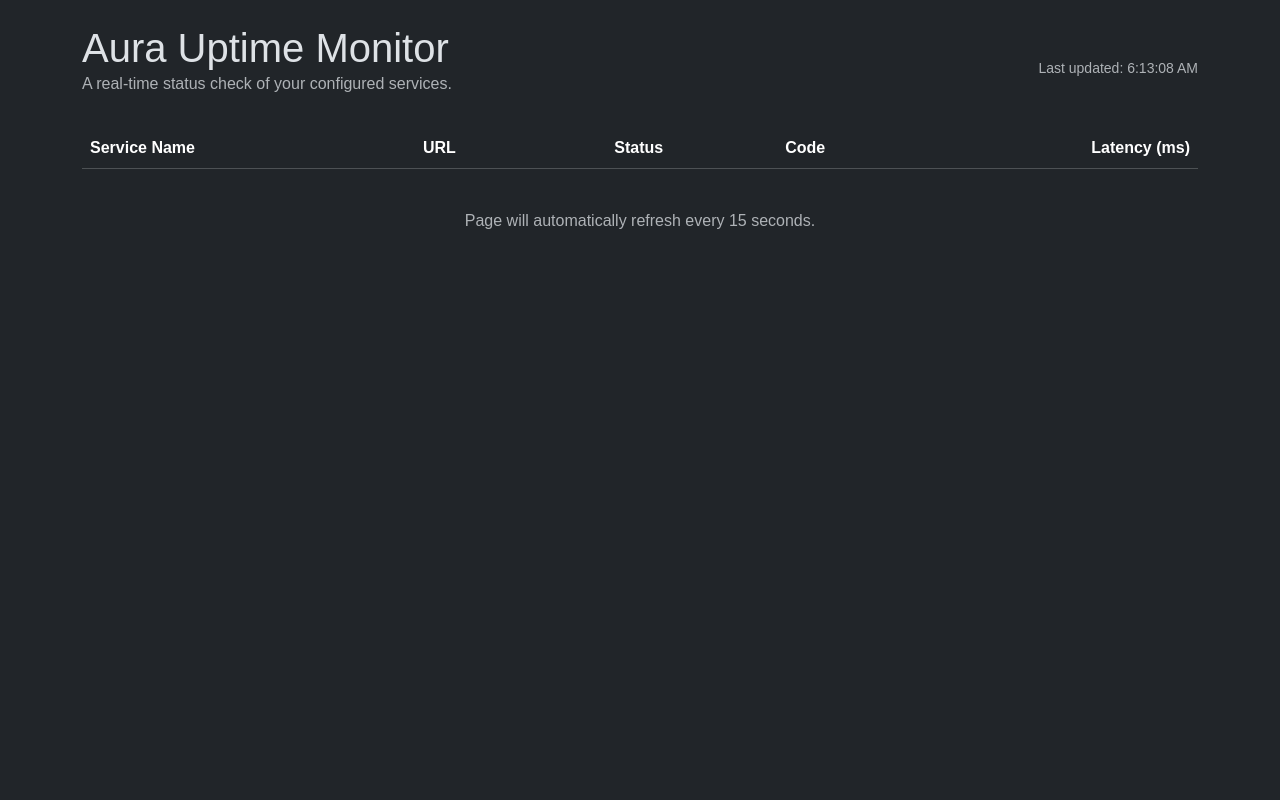
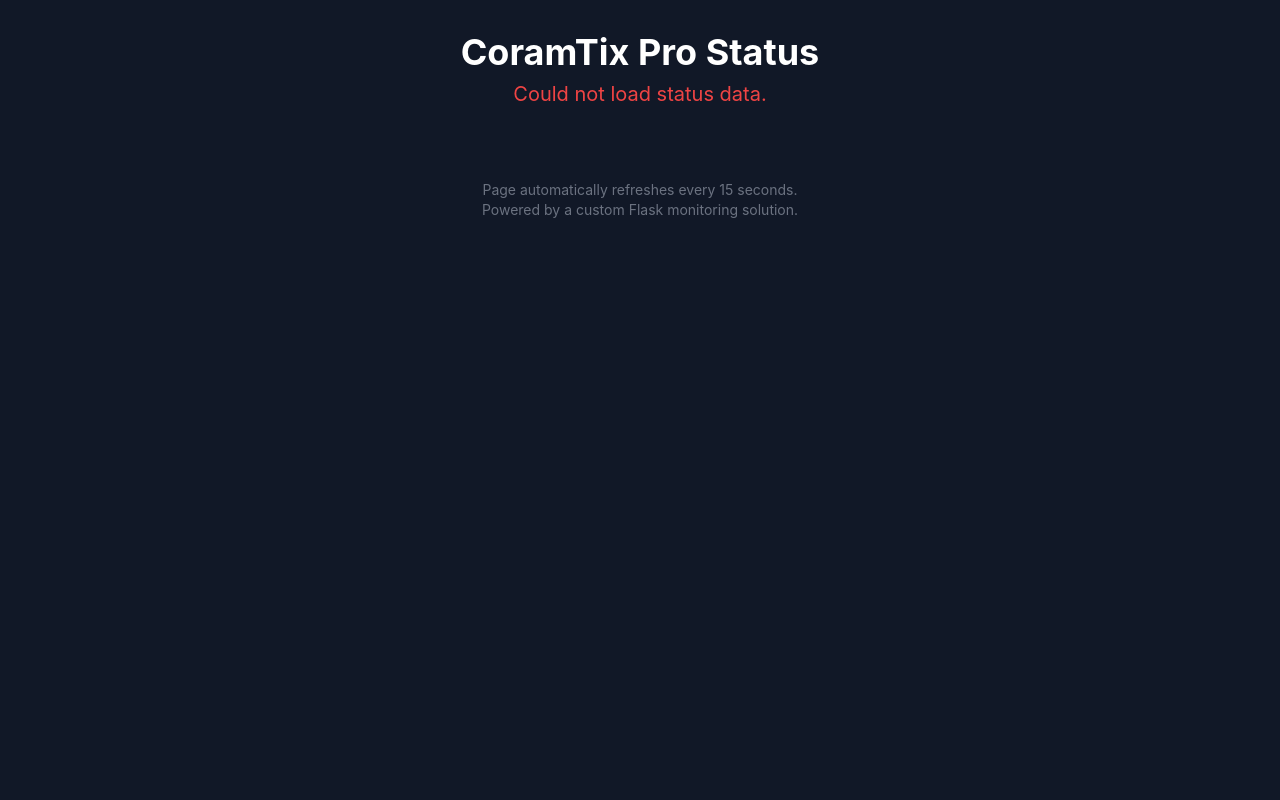
Before and after one commit to radheyradhey777/Ptero-Theme-i, a Flask app: page / in a window 1280 px wide. Run offline with Flask 3, Linux system fonts and the light colour scheme; data that the repository does not hold is empty; some libraries are stand-ins or nearby versions.

Commit message:
Update index.html

```diff
--- a/templates/index.html
+++ b/templates/index.html
@@ -1,115 +1,96 @@
 <!DOCTYPE html>
-<html lang="en" data-bs-theme="dark">
+<html lang="en">
 <head>
     <meta charset="UTF-8">
     <meta name="viewport" content="width=device-width, initial-scale=1.0">
-    <title>Aura Real-Time Uptime Monitor</title>
-    <link href="https://cdn.jsdelivr.net/npm/bootstrap@5.3.3/dist/css/bootstrap.min.css" rel="stylesheet">
+    <title>CoramTix Pro Status</title>
+    <link rel="icon" href="https://emoji.gg/assets/emoji/4071-monitoring.png" />
+    <script src="https://cdn.tailwindcss.com"></script>
     <style>
-        body { font-family: sans-serif; }
-        .latency { text-align: right; }
-        .status-badge { font-size: 0.9em; font-weight: bold; }
+        body { font-family: 'Inter', sans-serif; }
+        @import url('https://rsms.me/inter/inter.css');
+        .status-up { color: #22c55e; }
+        .status-down { color: #ef4444; }
+        .bg-up { background-color: rgba(34, 197, 94, 0.1); border-color: rgba(34, 197, 94, 0.3); }
+        .bg-down { background-color: rgba(239, 68, 68, 0.1); border-color: rgba(239, 68, 68, 0.3); }
     </style>
 </head>
-<body>
+<body class="bg-gray-900 text-gray-200">
+    <div class="min-h-screen container mx-auto px-4 py-8">
 
-    <div class="container mt-4">
-        <div class="d-flex justify-content-between align-items-center mb-3">
-            <div>
-                <h1 class="mb-0">Aura Uptime Monitor</h1>
-                <p class="text-muted">A real-time status check of your configured services.</p>
-            </div>
-            <div>
-                <small class="text-muted">Last updated: <span id="last-updated">Never</span></small>
-            </div>
-        </div>
+        <header class="text-center mb-8">
+            <h1 class="text-4xl font-bold text-white">CoramTix Pro Status</h1>
+            <p id="overall-status" class="text-xl mt-2 text-gray-400 transition-colors duration-500">
+                Loading status...
+            </p>
+        </header>
 
-        <div class="table-responsive">
-            <table class="table table-hover align-middle">
-                <thead class="table-dark">
-                    <tr>
-                        <th>Service Name</th>
-                        <th>URL</th>
-                        <th class="text-center">Status</th>
-                        <th class="text-center">Code</th>
-                        <th class="text-end">Latency (ms)</th>
-                    </tr>
-                </thead>
-                <tbody id="monitor-table-body">
-                    <tr>
-                        <td colspan="5" class="text-center p-4">
-                            <div class="spinner-border" role="status">
-                                <span class="visually-hidden">Loading...</span>
-                            </div>
-                        </td>
-                    </tr>
-                </tbody>
-            </table>
-        </div>
+        <main id="services-grid" class="grid grid-cols-1 md:grid-cols-2 lg:grid-cols-3 gap-6">
+            </main>
 
-        <footer class="text-center text-muted mt-4">
-            <p>Page will automatically refresh every 15 seconds.</p>
+        <footer class="text-center mt-10 text-gray-500 text-sm">
+            <p>Page automatically refreshes every 15 seconds.</p>
+            <p>Powered by a custom Flask monitoring solution.</p>
         </footer>
     </div>
 
     <script>
-        document.addEventListener('DOMContentLoaded', function () {
-            const tableBody = document.getElementById('monitor-table-body');
-            const lastUpdatedSpan = document.getElementById('last-updated');
+    function formatResponseTime(ms) {
+        if (ms === null || ms < 0) return 'N/A';
+        if (ms < 1000) return `${Math.round(ms)} ms`;
+        return `${(ms / 1000).toFixed(2)} s`;
+    }
 
-            const fetchStatus = async () => {
+    async function updateStatus() {
         try {
-                    const response = await fetch('/api/status');
+            const response = await fetch('/status');
             if (!response.ok) {
                 throw new Error(`HTTP error! status: ${response.status}`);
             }
             const data = await response.json();
 
-                    // Clear previous content
-                    tableBody.innerHTML = '';
-
-                    data.forEach(monitor => {
-                        let statusClass = '';
-                        switch (monitor.status) {
-                            case 'Up':
-                                statusClass = 'bg-success';
-                                break;
-                            case 'Down':
-                                statusClass = 'bg-warning';
-                                break;
-                            case 'Error':
-                                statusClass = 'bg-danger';
-                                break;
+            // Update Overall Status
+            const overallStatusEl = document.getElementById('overall-status');
+            if (data.overall_status === "All systems operational") {
+                overallStatusEl.innerHTML = `<span class="status-up">✓ All systems operational</span>`;
+            } else {
+                overallStatusEl.innerHTML = `<span class="status-down">✗ Some systems are experiencing issues</span>`;
             }
 
-                        const row = `
-                            <tr>
-                                <td><strong>${monitor.name}</strong></td>
-                                <td><a href="${monitor.url}" target="_blank">${monitor.url}</a></td>
-                                <td class="text-center">
-                                    <span class="badge ${statusClass} status-badge">${monitor.status}</span>
-                                </td>
-                                <td class="text-center">${monitor.status_code || 'N/A'}</td>
-                                <td class="text-end">${monitor.latency_ms || 'N/A'}</td>
-                            </tr>
+            // Update Services Grid
+            const grid = document.getElementById('services-grid');
+            grid.innerHTML = Object.entries(data.sites).map(([name, info]) => {
+                const isOnline = info.status === "Online";
+                const statusClass = isOnline ? 'up' : 'down';
+                const statusIcon = isOnline ? '✓' : '✗';
+
+                return `
+                <div class="bg-gray-800/50 border rounded-lg p-5 shadow-lg transition-all duration-300 hover:shadow-indigo-500/10 hover:border-gray-600 bg-${statusClass} border-l-4">
+                    <div class="flex justify-between items-center mb-3">
+                        <h2 class="text-xl font-semibold text-white">${name}</h2>
+                        <span class="font-bold text-lg status-${statusClass}">${statusIcon} ${info.status}</span>
+                    </div>
+                    <div class="text-sm space-y-2 text-gray-400">
+                        <div class="flex justify-between"><span>Uptime (90d)</span> <span class="font-mono text-gray-200">${info.uptime_percent}</span></div>
+                        <div class="flex justify-between"><span>Total Uptime</span> <span class="font-mono text-gray-200">${info.uptime}</span></div>
+                        <div class="flex justify-between"><span>Total Downtime</span> <span class="font-mono text-gray-200">${info.downtime}</span></div>
+                        <hr class="border-gray-700 my-2">
+                        <div class="flex justify-between"><span>Response Time</span> <span class="font-mono text-gray-200">${formatResponseTime(info.response_time_ms)}</span></div>
+                        <div class="flex justify-between"><span>Last Checked</span> <span class="font-mono text-gray-200">${info.last_checked}</span></div>
+                    </div>
+                    <div class="mt-4"><a href="/badge/${encodeURIComponent(name)}" target="_blank"><img src="/badge/${encodeURIComponent(name)}" alt="Status Badge"></a></div>
+                </div>
                 `;
-                        tableBody.innerHTML += row;
-                    });
-
-                    lastUpdatedSpan.textContent = new Date().toLocaleTimeString();
-
+            }).join('');
         } catch (error) {
             console.error("Failed to fetch status:", error);
-                    tableBody.innerHTML = `<tr><td colspan="5" class="text-center text-danger">Failed to load status. Is the backend server running?</td></tr>`;
+            const overallStatusEl = document.getElementById('overall-status');
+            overallStatusEl.innerHTML = `<span class="status-down">Could not load status data.</span>`;
         }
-            };
+    }
 
-            // Fetch data immediately on page load
-            fetchStatus();
-
-            // Then fetch data every 15 seconds
-            setInterval(fetchStatus, 15000);
-        });
+    setInterval(updateStatus, 15000); // Match this with your config check_interval
+    document.addEventListener('DOMContentLoaded', updateStatus);
     </script>
 </body>
 </html>
```
Lines whose indentation alone changed are shown as unchanged.
